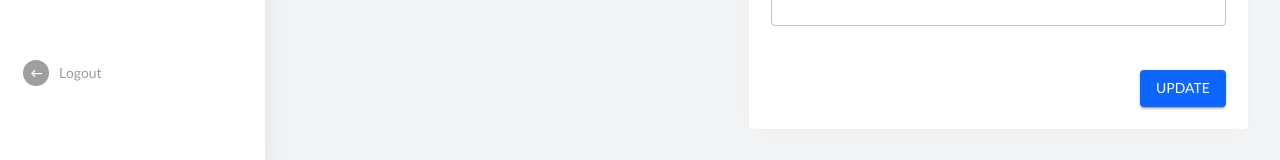
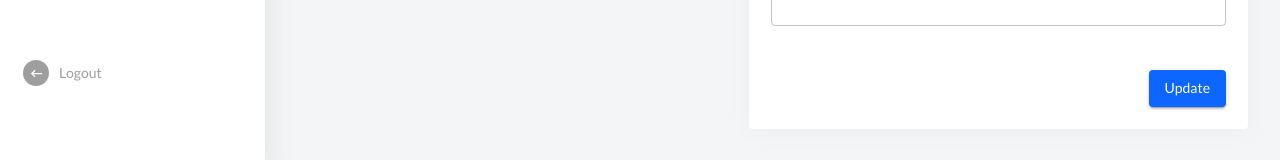
Before and after one commit to gbenga504/prunedge-test, a React (Create React App) app: page / in a window 1280 px wide. Shown: the part 627-787 px from the top of the page. Built offline with nearby package versions, Linux system fonts and the light colour scheme.

Commit message:
Format button

```diff
--- a/src/components/Profile/EditProfileView/styles.js
+++ b/src/components/Profile/EditProfileView/styles.js
@@ -24,7 +24,8 @@ export const styles = {
   submitButton: {
     display: "flex",
     alignSelf: "flex-end",
-    marginTop: 40
+    marginTop: 40,
+    textTransform: "capitalize"
   },
   menuItemRoot: {
     fontSize: fontsize.base
```
